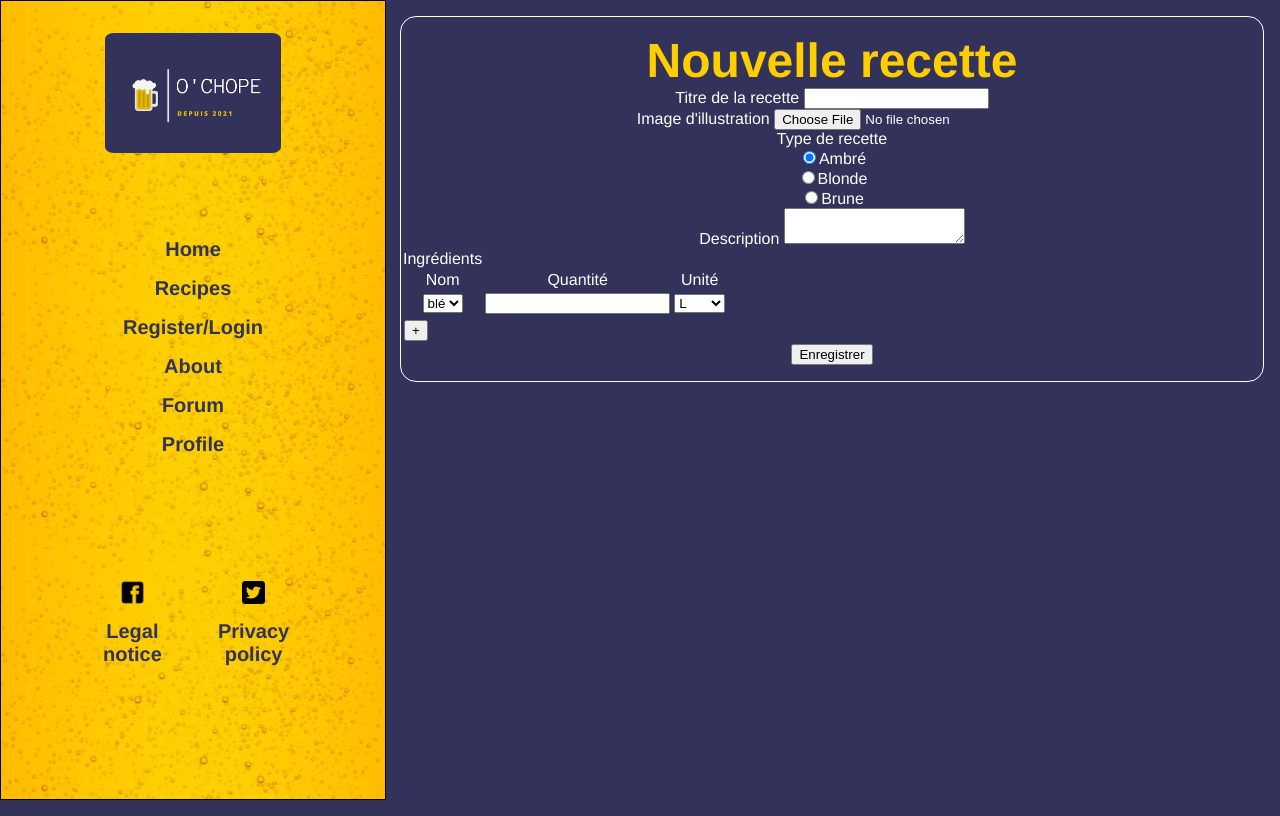
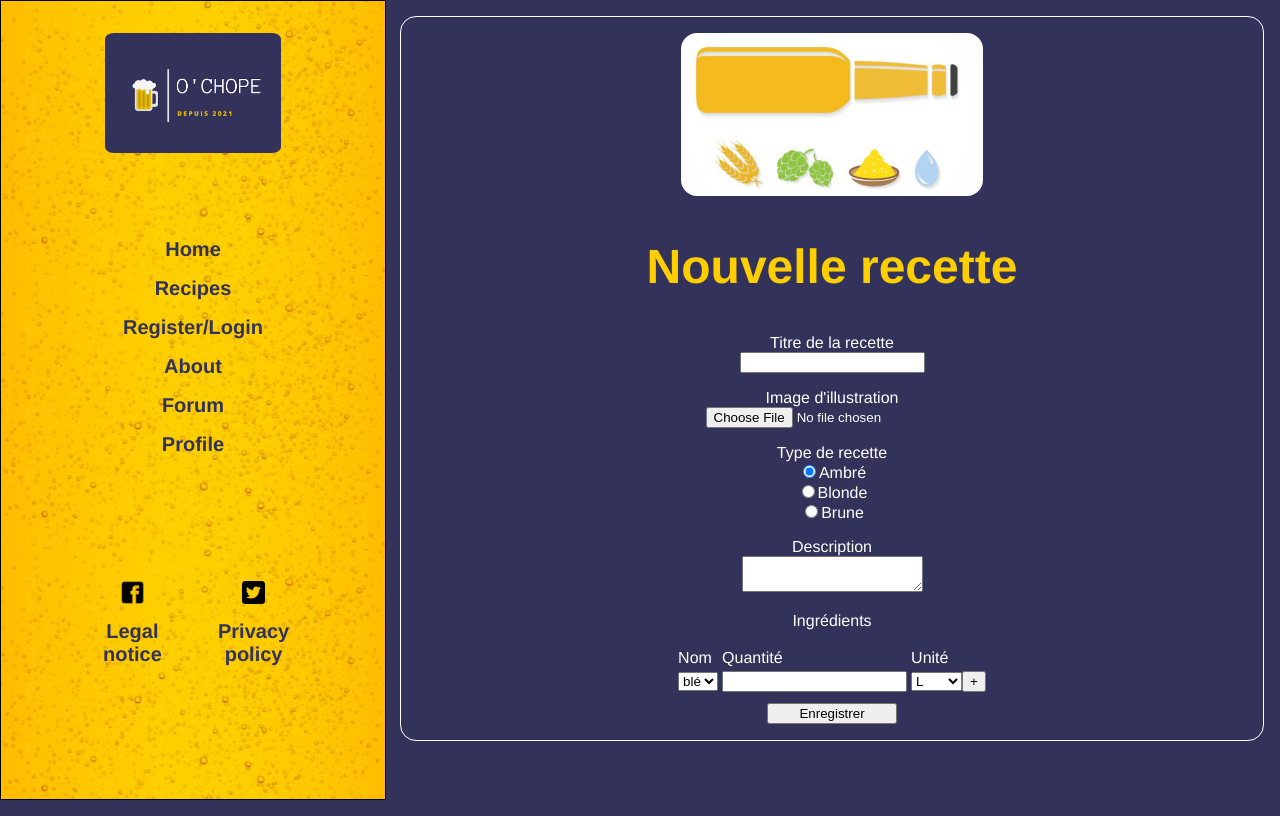
Before and after one commit to debbyputzolu/projet-o-chope, a Vue app in the folder front/ochope/: page /recipe-create in a window 1280 px wide. Built offline with nearby package versions, Linux system fonts and the light colour scheme; no server answers; the HTML template or start-up script is replaced by a standard one.

Commit message:
recipeCreate page finish

```diff
--- a/front/ochope/src/assets/scss/main.scss
+++ b/front/ochope/src/assets/scss/main.scss
@@ -96,7 +96,7 @@ display: inline;
 
 .recipeListTitle, .recipeCreateTitle {
 color:#FFCE00;
-margin: 0px;
+margin: 0.5 px;
 font-size: 3rem;
 }
 
@@ -191,14 +191,15 @@ font-size: 3rem;
   flex-direction: column;
 }
 
-.inscriptionLabel, .loginLabel {
+.inscriptionLabel, .loginLabel, .recipeCreateLabel {
   margin-bottom: 1rem;
   justify-content: center;
 }
 
-.inscriptionButton, .loginButton {
-  width: 25%;
+.inscriptionButton, .loginButton, .recipeCreateButton {
+  width: 15%;
   align-self: center;
+  margin-top: 0.5rem;
 }
 
 .error {
@@ -239,3 +240,8 @@ font-size: 3rem;
 .infoProfileItem {
   margin: 0.2rem;
 }
+
+.recipeCreateImage {
+  border-radius: 1rem;
+  width: 35%;
+}
--- a/front/ochope/src/views/RecipeCreate.vue
+++ b/front/ochope/src/views/RecipeCreate.vue
@@ -1,28 +1,32 @@
 <template>
 
     <section class="recipeCreate">
+        <img src="../assets/images/recipecreate.png" class="recipeCreateImage">
         <h1 class="recipeCreateTitle">Nouvelle recette</h1>
-        <form @submit="saveRecipe" class="recipeCreateForm">
+        <form @submit="handleSubmit" class="recipeCreateForm">
 
-            <div>
+            <div class="recipeCreateLabel">
                 <label>
-                    Titre de la recette <input v-model="title"/>
+                    Titre de la recette <br><input v-model="title"/>
                 </label>
+            </div>
+             <div class="error" v-if="titleEmpty">
+                Vous devez saisir un titre
             </div>
 
 
-            <div>
+            <div class="recipeCreateLabel">
                 <label>
-                    Image d'illustration <input type="file" @change="uploadImage"/>
+                    Image d'illustration <br><input type="file" @change="uploadImage"/>
                     <img v-if="image" :src="image"/>
                     <input v-model="imageId" type="hidden"/>
                 </label>
             </div>
 
 
-            <div>
+            <div class="recipeCreateLabel">
                 <div >
-                    <label> Type de recette
+                    <label> Type de recette<br>
                         <div>
   <input type="radio" id="huey" name="drone" value="huey"
          checked>
@@ -41,21 +45,27 @@
                     </label>
                 </div>
             </div>
-
-
-            <div>
-                <label>
-                    Description <textarea v-model="description"></textarea>
-                </label>
+             <div class="error" v-if="typeEmpty">
+                Vous devez sélectionner un type de recette
             </div>
 
 
-            <div>
-                <table id="array"> Ingrédients
-                <tr>
+            <div class="recipeCreateLabel">
+                <label>
+                    Description <br> <textarea v-model="description"></textarea>
+                </label>
+            </div>
+             <div class="error" v-if="descriptionEmpty">
+                Vous devez saisir une description
+            </div>
+
+            <label class="recipeCreateLabel">Ingrédients</label>
+            <div class="divIngredient">
+                <center><table id="array" >
+                <tr class="recipeCreateTable">
                     <td>Nom</td><td>Quantité</td><td>Unité</td>
                 </tr>
-                <tr class = "ingredient-rows">
+                <tr class = "ingredient-rows recipeCreateTable">
                     <td>
                         <select>
                         <option>
@@ -73,21 +83,17 @@
                             <option>g</option>
                             <option>unité</option>
                         </select>
-                    </td>
-                </tr>
-            </table>
-
-            <table>
-                <tr>
-                    <td>
                         <input type="button" id="add-row" name="add-row" value="+">
                     </td>
                 </tr>
-            </table>
+            </table></center>
+            </div>
+             <div class="error" v-if="ingredientEmpty">
+                Vous devez sélectionner un ou des ingredient(s)
             </div>
 
             <div>
-                <button>Enregistrer</button>
+                <button class="recipeCreateButton">Enregistrer</button>
             </div>
 
 
@@ -99,10 +105,84 @@
 </template>
 
 <script>
+import recipeService from '../services/recipeService.js';
+
 
 export default{
     name: 'RecipeCreate',
+    data() {
+        return {
 
+        title:'',
+        description:'',
+        types: [],
+        ingredients: [],
+        selectedTypes:null,
+        selectedIngredients:[],
+        picture:[],
+        titleEmpty: false,
+        descriptionEmpty: false,
+        ingredientEmpty: false,
+        typeEmpty: false,
+        }
+    },
+
+
+    async handleSubmit(evt){
+          evt.preventDefault();
+          if(this.title == ''){
+              console.log(' TITRE EST VIDE !!');
+              this.titleEmpty = true;
+          }
+          if(this.stage == ''){
+              console.log('ETAPE EST VIDE !!');
+              this.stageEmpty = true;
+          }
+          if(this.selectedIngredients.length == 0){
+              console.log('INGREDIENT EST VIDE !!');
+              this.ingredientEmpty = true;
+          }
+          if(this.selectedTypes == null){
+              console.log('TYPE EST VIDE !!');
+              this.typeEmpty = true;
+          }
+
+
+          if(this.title != '' &&
+          this.selectedTypes != null &&
+          this.stage != '' &&
+          this.selectedIngredients.length != 0
+          ){
+            const result = await recipeService.saveRecipe(
+            this.title,
+            this.selectedTypes,
+            this.stage,
+            this.selectedIngredients
+            );
+
+
+          if(result){
+              this.$router.push('/');
+          }
+        }
+      },
+      async uploadImage(evt){
+        evt.preventDefault();
+
+    this.picture = this.ref;
+    console.log(this.picture);
+        const imageData = HTMLInputElement.files;
+        //console.log(imageData);
+        if(imageData.length != 0){
+         const result = await recipeService.uploadImage(
+            this.imageData
+            );
+
+            if(result){
+                console.log('image ok');
+            }
+        }
+      }
 
 
 }
```
Also changed, not shown: front/ochope/src/assets/images/recipecreate.png (added).
